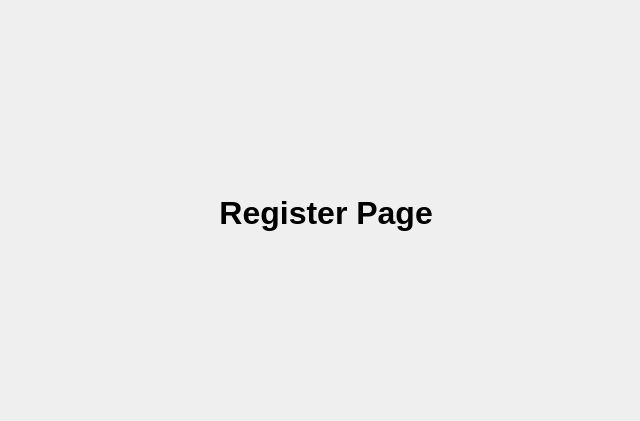
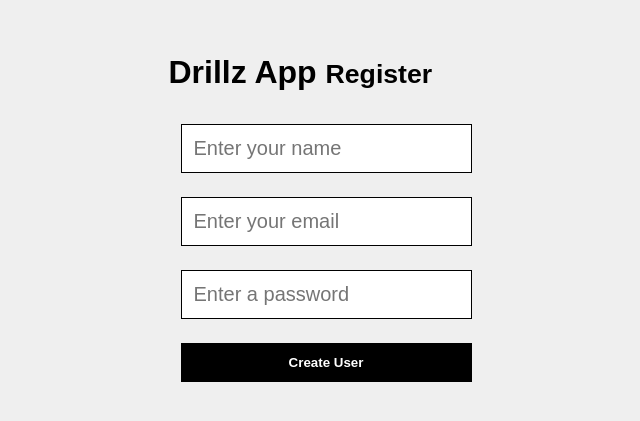
Before and after one commit to fahadahmed/drillz, a React app in the folder packages/app/: page /sign-up in a window 1280 px wide. Shown: the part 187-608 px from the top of the page, without its empty margins (314-954 px from the left). Built offline with nearby package versions, Linux system fonts and the light colour scheme; no server answers.

Commit message:
DRIL-10 created a form in the register page

```diff
--- a/packages/app/src/pages/Register/Register.tsx
+++ b/packages/app/src/pages/Register/Register.tsx
@@ -1,9 +1,45 @@
 import React from 'react';
+import styled from '@emotion/styled';
+
+const Container = styled.div`
+  display: flex;
+  flex-direction: column;
+`;
+
+const TextInput = styled.input`
+  border: 1px solid #000;
+  padding: 12px;
+  color: #000000;
+  font-size: 20px;
+  margin: 12px;
+`;
+
+const Button = styled.button`
+  border: none;
+  background: #000;
+  padding: 12px;
+  text-decoration: none;
+  color: #fff;
+  font-weight: bold;
+  margin: 12px;
+  &:hover {
+    background: #fff;
+    color: #000;
+  }
+`;
 
 function Register() {
   return (
     <div>
-      <h1>Register Page</h1>
+      <h1>
+        Drillz App <small>Register</small>
+      </h1>
+      <Container>
+        <TextInput type="text" placeholder="Enter your name" />
+        <TextInput type="text" placeholder="Enter your email" />
+        <TextInput type="text" placeholder="Enter a password" />
+        <Button>Create User</Button>
+      </Container>
     </div>
   );
 }
```
